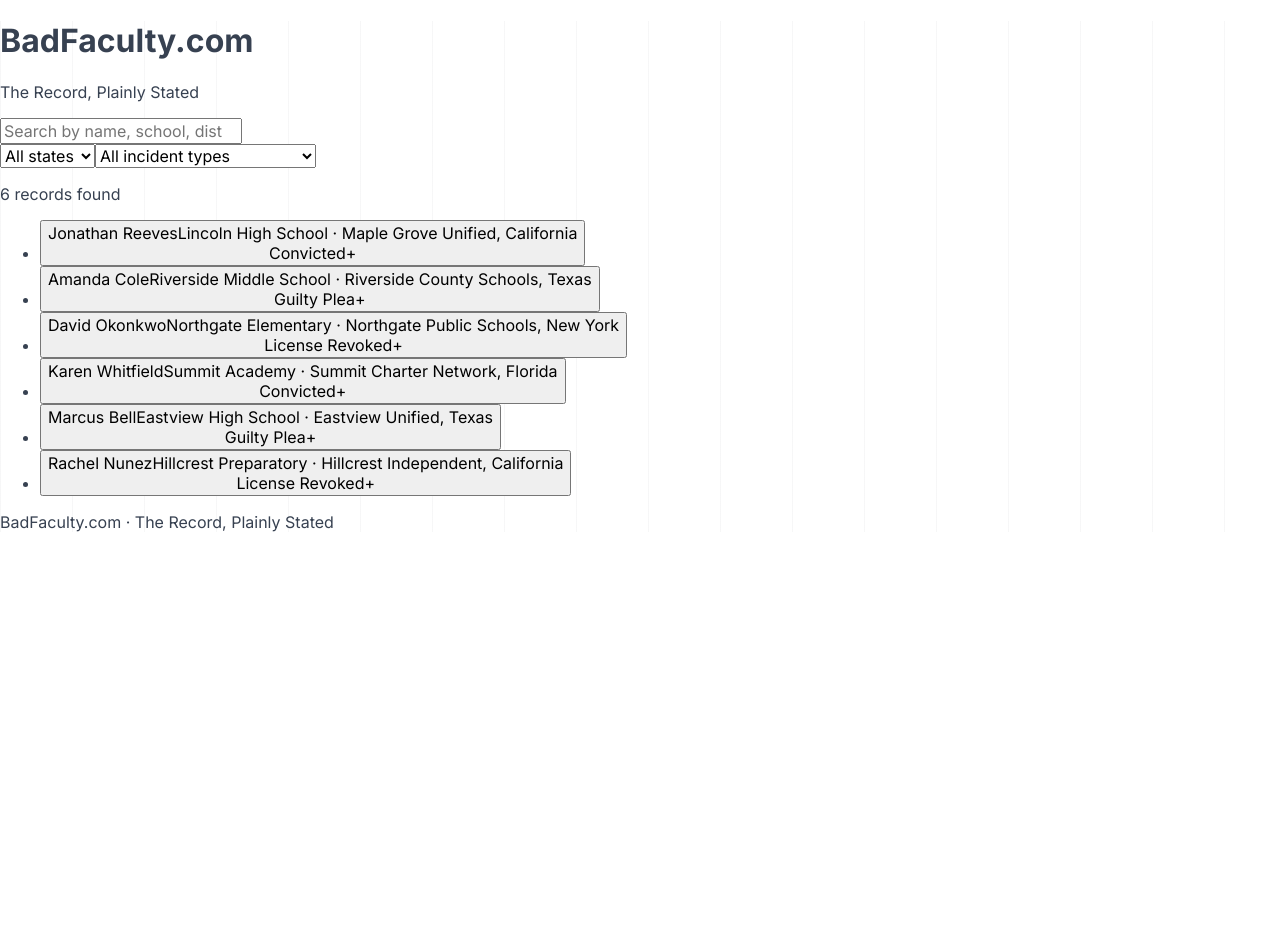
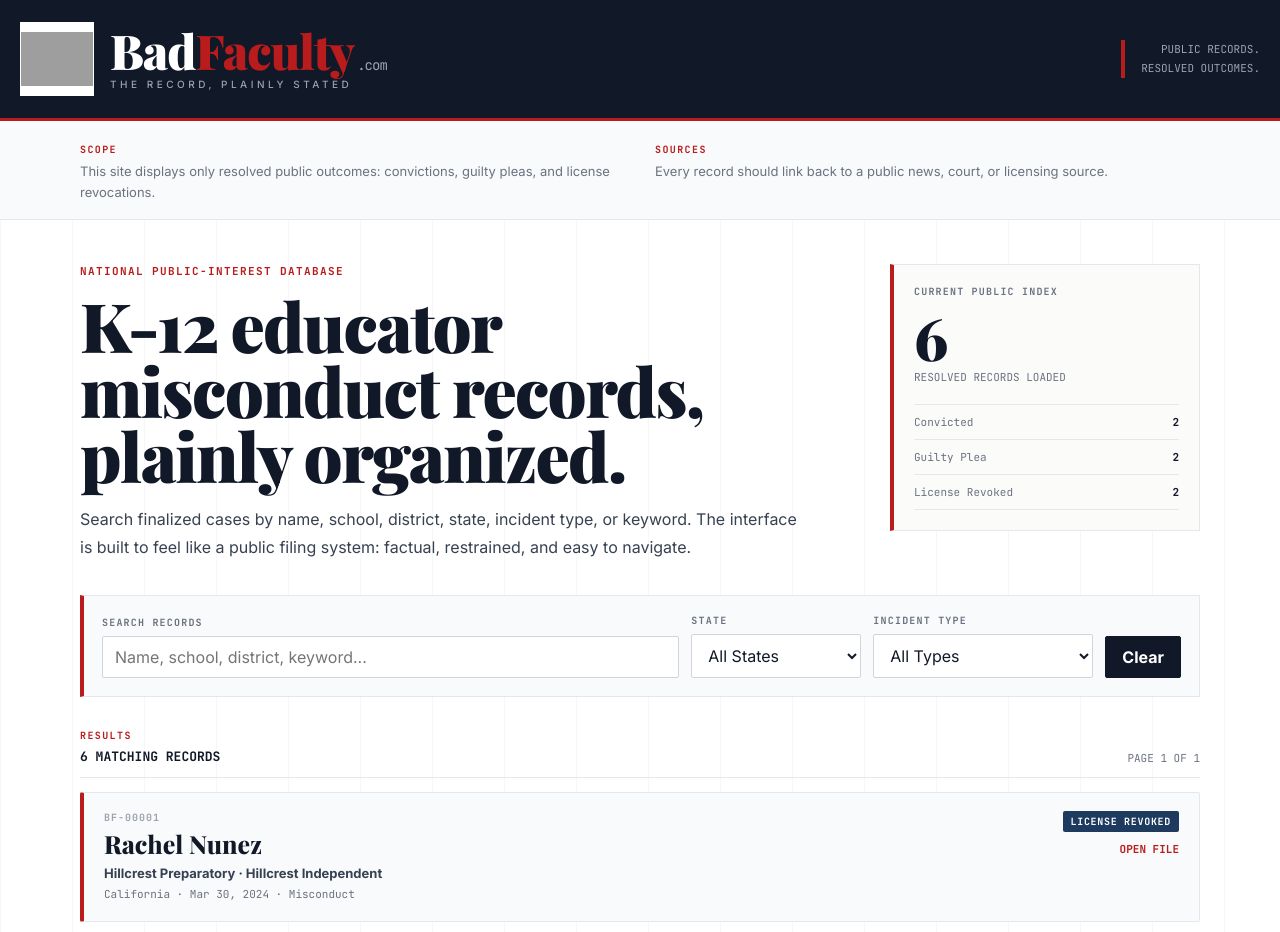
Before and after one commit to gk1977/badfaculty, a Next.js app: page / in a window 1280 px wide. Shown: the top 932 px of the page. Before the commit the page ends 800 px from the top, so only its background shows below. Built offline with nearby package versions, Linux system fonts and the light colour scheme; grey boxes are pictures that could not be loaded.

Commit message:
Update page.tsx with new records directory UI
Refactor Home component to use PublicRecord type and improve data fetching logic. Update filtering and display logic for records.

```diff
--- a/app/page.tsx
+++ b/app/page.tsx
@@ -2,220 +2,444 @@
 
 import { useEffect, useMemo, useState } from "react";
 
-type Record = {
-  id: string;
-  name: string;
-  school: string;
-  district: string;
-  state: string;
-  date: string;
-  incident_type: string;
-  case_status: string;
-  summary: string;
-  source_url: string;
-  source_label?: string;
+const PUBLIC_STATUSES = new Set([
+  "Convicted",
+  "Guilty Plea",
+  "License Revoked",
+]);
+
+const RECORDS_PER_PAGE = 25;
+
+type PublicRecord = {
+  id?: string | number;
+  name?: string;
+  school?: string;
+  district?: string;
+  county?: string;
+  state?: string;
+  incident_type?: string;
+  case_status?: string;
+  date?: string;
+  summary?: string;
+  source_outlet?: string;
+  source_url?: string;
 };
 
-const ALLOWED_STATUSES = ["Convicted", "Guilty Plea", "License Revoked"];
+function formatDate(value?: string) {
+  if (!value) return "Date unavailable";
+  const date = new Date(`${value}T00:00:00`);
+  if (Number.isNaN(date.getTime())) {
+    return value;
+  }
+  return date.toLocaleDateString("en-US", {
+    year: "numeric",
+    month: "short",
+    day: "numeric",
+  });
+}
 
-export default function Home() {
-  const [records, setRecords] = useState<Record[]>([]);
+function buildRecordId(record: PublicRecord, index: number) {
+  return String(
+    record.id ||
+      `${record.name || "record"}-${record.state || "state"}-${
+        record.date || "date"
+      }-${index}`
+  );
+}
+
+export default function HomePage() {
+  const [records, setRecords] = useState<PublicRecord[]>([]);
+  const [search, setSearch] = useState("");
+  const [stateFilter, setStateFilter] = useState("All States");
+  const [typeFilter, setTypeFilter] = useState("All Types");
+  const [page, setPage] = useState(1);
+  const [expandedRecord, setExpandedRecord] = useState<string | null>(null);
   const [loading, setLoading] = useState(true);
-  const [error, setError] = useState<string | null>(null);
-  const [query, setQuery] = useState("");
-  const [stateFilter, setStateFilter] = useState("");
-  const [typeFilter, setTypeFilter] = useState("");
-  const [expanded, setExpanded] = useState<string | null>(null);
+  const [error, setError] = useState("");
 
   useEffect(() => {
-    fetch("/records.json")
-      .then((res) => {
-        if (!res.ok) throw new Error("Failed to load records");
-        return res.json();
-      })
-      .then((data: Record[]) => {
-        setRecords(Array.isArray(data) ? data : []);
+    async function loadRecords() {
+      try {
+        setLoading(true);
+        setError("");
+        const response = await fetch("/records.json", {
+          cache: "no-store",
+        });
+        if (!response.ok) {
+          throw new Error("Could not load /records.json.");
+        }
+        const data = await response.json();
+        const rows: PublicRecord[] = Array.isArray(data)
+          ? data
+          : Array.isArray(data.records)
+          ? data.records
+          : [];
+        const publicRows = rows
+          .filter((record) => PUBLIC_STATUSES.has(String(record.case_status)))
+          .sort((a, b) =>
+            String(b.date || "").localeCompare(String(a.date || ""))
+          );
+        setRecords(publicRows);
+      } catch (err) {
+        setError(
+          err instanceof Error ? err.message : "Unable to load records."
+        );
+      } finally {
         setLoading(false);
-      })
-      .catch((err) => {
-        setError(err.message || "Failed to load records");
-        setLoading(false);
-      });
+      }
+    }
+    loadRecords();
   }, []);
 
-  const visibleRecords = useMemo(
-    () => records.filter((r) => ALLOWED_STATUSES.includes(r.case_status)),
-    [records]
+  useEffect(() => {
+    setPage(1);
+    setExpandedRecord(null);
+  }, [search, stateFilter, typeFilter]);
+
+  const states = useMemo(() => {
+    const values = Array.from(
+      new Set(records.map((record) => record.state).filter(Boolean))
+    ).sort() as string[];
+    return ["All States", ...values];
+  }, [records]);
+
+  const incidentTypes = useMemo(() => {
+    const values = Array.from(
+      new Set(records.map((record) => record.incident_type).filter(Boolean))
+    ).sort() as string[];
+    return ["All Types", ...values];
+  }, [records]);
+
+  const filteredRecords = useMemo(() => {
+    const query = search.trim().toLowerCase();
+    return records.filter((record) => {
+      const matchesState =
+        stateFilter === "All States" || record.state === stateFilter;
+      const matchesType =
+        typeFilter === "All Types" || record.incident_type === typeFilter;
+      const searchableText = [
+        record.name,
+        record.school,
+        record.district,
+        record.county,
+        record.state,
+        record.incident_type,
+        record.case_status,
+        record.summary,
+        record.source_outlet,
+      ]
+        .filter(Boolean)
+        .join(" ")
+        .toLowerCase();
+      const matchesSearch = query === "" || searchableText.includes(query);
+      return matchesState && matchesType && matchesSearch;
+    });
+  }, [records, search, stateFilter, typeFilter]);
+
+  const totalPages = Math.max(
+    1,
+    Math.ceil(filteredRecords.length / RECORDS_PER_PAGE)
   );
 
-  const states = useMemo(
-    () =>
-      Array.from(new Set(visibleRecords.map((r) => r.state)))
-        .filter(Boolean)
-        .sort(),
-    [visibleRecords]
-  );
+  const visibleRecords = useMemo(() => {
+    const start = (page - 1) * RECORDS_PER_PAGE;
+    return filteredRecords.slice(start, start + RECORDS_PER_PAGE);
+  }, [filteredRecords, page]);
 
-  const types = useMemo(
-    () =>
-      Array.from(new Set(visibleRecords.map((r) => r.incident_type)))
-        .filter(Boolean)
-        .sort(),
-    [visibleRecords]
-  );
+  const totalByStatus = useMemo(() => {
+    return records.reduce<Record<string, number>>((acc, record) => {
+      const status = record.case_status || "Unknown";
+      acc[status] = (acc[status] || 0) + 1;
+      return acc;
+    }, {});
+  }, [records]);
 
-  const filtered = useMemo(() => {
-    const q = query.trim().toLowerCase();
-    return visibleRecords.filter((r) => {
-      if (stateFilter && r.state !== stateFilter) return false;
-      if (typeFilter && r.incident_type !== typeFilter) return false;
-      if (!q) return true;
-      const haystack = [
-        r.name,
-        r.school,
-        r.district,
-        r.state,
-        r.incident_type,
-        r.case_status,
-        r.summary,
-      ]
-        .join(" ")
-        .toLowerCase();
-      return haystack.includes(q);
-    });
-  }, [visibleRecords, query, stateFilter, typeFilter]);
+  function clearFilters() {
+    setSearch("");
+    setStateFilter("All States");
+    setTypeFilter("All Types");
+    setPage(1);
+    setExpandedRecord(null);
+  }
 
   return (
-    <div className="bf-page">
-      <header className="bf-header">
-        <div className="bf-header-inner">
-          <h1 className="bf-brand">
-            BadFaculty<span className="bf-brand-tld">.com</span>
-          </h1>
-          <p className="bf-tagline">The Record, Plainly Stated</p>
+    <main className="site-shell">
+      <header className="masthead">
+        <div className="masthead-inner">
+          <div className="brand-row">
+            <a className="brand-mark" href="/" aria-label="BadFaculty.com home">
+              <img
+                src="/bf-logo.png"
+                alt=""
+                className="brand-logo"
+                onError={(event) => {
+                  event.currentTarget.style.display = "none";
+                }}
+              />
+              <div className="brand-copy">
+                <div className="wordmark">
+                  <span>Bad</span>
+                  <strong>Faculty</strong>
+                  <small>.com</small>
+                </div>
+                <div className="tagline">The Record, Plainly Stated</div>
+              </div>
+            </a>
+            <div className="header-note">
+              Public records.
+              <br />
+              Resolved outcomes.
+            </div>
+          </div>
         </div>
       </header>
 
-      <main className="bf-main">
-        <section className="bf-controls">
+      <section className="scope-strip">
+        <div className="container scope-grid">
+          <div>
+            <span className="eyebrow">Scope</span>
+            <p>
+              This site displays only resolved public outcomes: convictions,
+              guilty pleas, and license revocations.
+            </p>
+          </div>
+          <div>
+            <span className="eyebrow">Sources</span>
+            <p>
+              Every record should link back to a public news, court, or licensing
+              source.
+            </p>
+          </div>
+        </div>
+      </section>
+
+      <section className="container hero">
+        <div className="hero-main">
+          <p className="section-kicker">National Public-Interest Database</p>
+          <h1>K-12 educator misconduct records, plainly organized.</h1>
+          <p className="hero-copy">
+            Search finalized cases by name, school, district, state, incident
+            type, or keyword. The interface is built to feel like a public filing
+            system: factual, restrained, and easy to navigate.
+          </p>
+        </div>
+        <aside className="docket-panel" aria-label="Database summary">
+          <div className="docket-label">Current public index</div>
+          <div className="docket-number">
+            {loading ? "—" : records.length.toLocaleString()}
+          </div>
+          <div className="docket-caption">resolved records loaded</div>
+          <dl className="status-breakdown">
+            <div>
+              <dt>Convicted</dt>
+              <dd>{(totalByStatus.Convicted || 0).toLocaleString()}</dd>
+            </div>
+            <div>
+              <dt>Guilty Plea</dt>
+              <dd>{(totalByStatus["Guilty Plea"] || 0).toLocaleString()}</dd>
+            </div>
+            <div>
+              <dt>License Revoked</dt>
+              <dd>
+                {(totalByStatus["License Revoked"] || 0).toLocaleString()}
+              </dd>
+            </div>
+          </dl>
+        </aside>
+      </section>
+
+      <section className="container search-panel" aria-label="Search records">
+        <div className="search-grid">
+          <label>
+            <span>Search records</span>
             <input
               type="search"
-            className="bf-search"
-            placeholder="Search by name, school, district, or keyword..."
-            value={query}
-            onChange={(e) => setQuery(e.target.value)}
-            aria-label="Search records"
+              value={search}
+              onChange={(event) => setSearch(event.target.value)}
+              placeholder="Name, school, district, keyword..."
             />
-          <div className="bf-filters">
+          </label>
+          <label>
+            <span>State</span>
             <select
-              className="bf-select"
               value={stateFilter}
-              onChange={(e) => setStateFilter(e.target.value)}
-              aria-label="Filter by state"
+              onChange={(event) => setStateFilter(event.target.value)}
             >
-              <option value="">All states</option>
-              {states.map((s) => (
-                <option key={s} value={s}>
-                  {s}
+              {states.map((state) => (
+                <option key={state} value={state}>
+                  {state}
                 </option>
               ))}
             </select>
+          </label>
+          <label>
+            <span>Incident type</span>
             <select
-              className="bf-select"
               value={typeFilter}
-              onChange={(e) => setTypeFilter(e.target.value)}
-              aria-label="Filter by incident type"
+              onChange={(event) => setTypeFilter(event.target.value)}
             >
-              <option value="">All incident types</option>
-              {types.map((t) => (
-                <option key={t} value={t}>
-                  {t}
+              {incidentTypes.map((type) => (
+                <option key={type} value={type}>
+                  {type}
                 </option>
               ))}
             </select>
+          </label>
+          <button type="button" onClick={clearFilters}>
+            Clear
+          </button>
         </div>
       </section>
 
-        {loading && <p className="bf-status">Loading records...</p>}
-        {error && <p className="bf-status bf-error">Error: {error}</p>}
+      <section className="container records-section">
+        <div className="records-toolbar">
+          <div>
+            <span className="eyebrow">Results</span>
+            <p>
+              {loading
+                ? "Loading records..."
+                : `${filteredRecords.length.toLocaleString()} matching record${
+                    filteredRecords.length === 1 ? "" : "s"
+                  }`}
+            </p>
+          </div>
+          {!loading && filteredRecords.length > 0 && (
+            <div className="page-status">
+              Page {page.toLocaleString()} of {totalPages.toLocaleString()}
+            </div>
+          )}
+        </div>
 
-        {!loading && !error && (
-          <>
-            <p className="bf-count">
-              {filtered.length}{" "}
-              {filtered.length === 1 ? "record" : "records"} found
+        {error && <div className="notice error-notice">{error}</div>}
+
+        {!loading && !error && visibleRecords.length === 0 && (
+          <div className="notice">
+            <p>No records match the current filters.</p>
+            <button type="button" onClick={clearFilters}>
+              Clear filters
+            </button>
+          </div>
+        )}
+
+        <div className="record-list">
+          {!loading &&
+            !error &&
+            visibleRecords.map((record, index) => {
+              const globalIndex = (page - 1) * RECORDS_PER_PAGE + index;
+              const recordId = buildRecordId(record, globalIndex);
+              const isExpanded = expandedRecord === recordId;
+              return (
+                <article className="record-card" key={recordId}>
+                  <button
+                    type="button"
+                    className="record-trigger"
+                    onClick={() =>
+                      setExpandedRecord(isExpanded ? null : recordId)
+                    }
+                    aria-expanded={isExpanded}
+                  >
+                    <div className="record-primary">
+                      <div className="record-file-number">
+                        BF-{String(globalIndex + 1).padStart(5, "0")}
+                      </div>
+                      <h2>{record.name || "Name unavailable"}</h2>
+                      <p className="record-school">
+                        {[record.school, record.district]
+                          .filter(Boolean)
+                          .join(" · ") || "School information unavailable"}
                       </p>
-
-            <ul className="bf-list">
-              {filtered.map((r) => {
-                const isOpen = expanded === r.id;
-                return (
-                  <li key={r.id} className="bf-card">
-                    <button
-                      className="bf-card-head"
-                      onClick={() => setExpanded(isOpen ? null : r.id)}
-                      aria-expanded={isOpen}
+                      <p className="record-meta">
+                        {[
+                          record.state,
+                          record.county ? `${record.county} County` : "",
+                          formatDate(record.date),
+                          record.incident_type,
+                        ]
+                          .filter(Boolean)
+                          .join(" · ")}
+                      </p>
+                    </div>
+                    <div className="record-actions">
+                      <span
+                        className={`status-badge status-${String(
+                          record.case_status || ""
+                        )
+                          .toLowerCase()
+                          .replaceAll(" ", "-")}`}
                       >
-                      <div className="bf-card-title">
-                        <span className="bf-name">{r.name}</span>
-                        <span className="bf-sub">
-                          {r.school} &middot; {r.district}, {r.state}
+                        {record.case_status}
+                      </span>
+                      <span className="view-label">
+                        {isExpanded ? "Close file" : "Open file"}
                       </span>
                     </div>
-                      <div className="bf-card-meta">
-                        <span className="bf-badge">{r.case_status}</span>
-                        <span className="bf-chevron">{isOpen ? "-" : "+"}</span>
-                      </div>
                   </button>
-
-                    {isOpen && (
-                      <div className="bf-card-body">
-                        <dl className="bf-details">
-                          <div className="bf-detail">
-                            <dt>Date</dt>
-                            <dd>{r.date}</dd>
-                          </div>
-                          <div className="bf-detail">
-                            <dt>Incident type</dt>
-                            <dd>{r.incident_type}</dd>
-                          </div>
-                          <div className="bf-detail">
-                            <dt>Status</dt>
-                            <dd>{r.case_status}</dd>
-                          </div>
-                          <div className="bf-detail">
-                            <dt>State</dt>
-                            <dd>{r.state}</dd>
-                          </div>
-                        </dl>
-                        <p className="bf-summary">{r.summary}</p>
-                        {r.source_url && (
+                  {isExpanded && (
+                    <div className="record-detail">
+                      <div className="detail-rule" />
+                      <p>
+                        {record.summary ||
+                          "No summary is currently available for this record."}
+                      </p>
+                      <div className="source-row">
+                        <span>Source</span>
+                        {record.source_url ? (
                           <a
-                            className="bf-source"
-                            href={r.source_url}
+                            href={record.source_url}
                             target="_blank"
                             rel="noopener noreferrer"
                           >
-                            {r.source_label || "View source"}
+                            {record.source_outlet || "Original public source"}
                           </a>
+                        ) : (
+                          <em>Source link unavailable</em>
                         )}
                       </div>
+                    </div>
                   )}
-                  </li>
+                </article>
               );
             })}
-            </ul>
+        </div>
 
-            {filtered.length === 0 && (
-              <p className="bf-status">No records match your search.</p>
+        {!loading && !error && filteredRecords.length > RECORDS_PER_PAGE && (
+          <nav className="pagination" aria-label="Pagination">
+            <button
+              type="button"
+              disabled={page === 1}
+              onClick={() => setPage((current) => Math.max(1, current - 1))}
+            >
+              Previous
+            </button>
+            <span>
+              {page} / {totalPages}
+            </span>
+            <button
+              type="button"
+              disabled={page === totalPages}
+              onClick={() =>
+                setPage((current) => Math.min(totalPages, current + 1))
+              }
+            >
+              Next
+            </button>
+          </nav>
         )}
-          </>
-        )}
+      </section>
+
+      <footer className="footer">
+        <div className="container footer-grid">
+          <p>
+            BadFaculty.com publishes information drawn from public court records,
+            licensing records, and established news sources. Records shown here
+            have reached a resolved public outcome.
+          </p>
+          <p>
+            Corrections:{" "}
+            <a href="mailto:admin@badfaculty.com">admin@badfaculty.com</a>
+          </p>
+        </div>
+      </footer>
     </main>
-
-      <footer className="bf-footer">
-        <p>BadFaculty.com &middot; The Record, Plainly Stated</p>
-      </footer>
-    </div>
   );
 }
```
Lines whose indentation alone changed are shown as unchanged.
